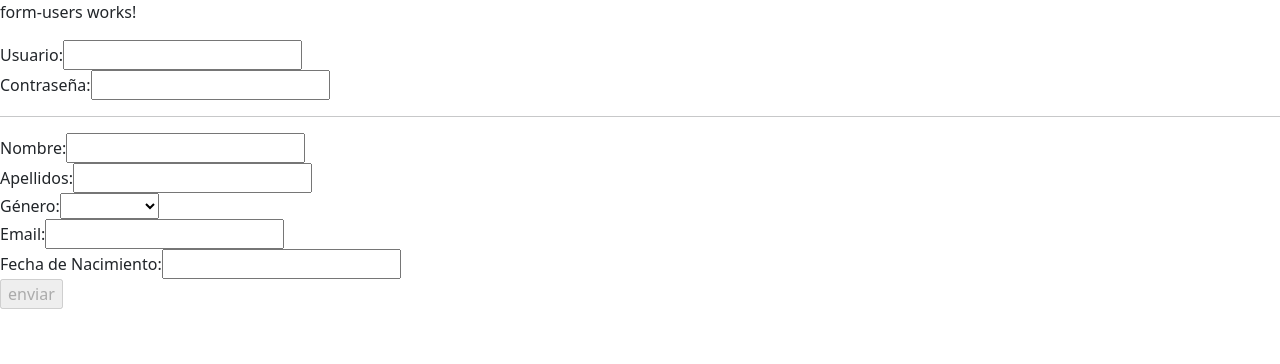
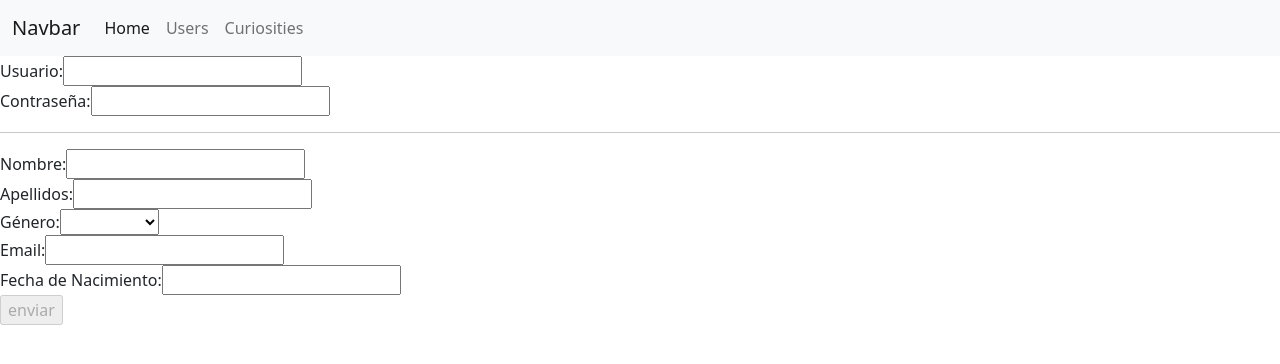
Before and after one commit to iaraszuir/chitchat_frontend, an Angular app: page /register in a window 1280 px wide. Shown: the top 364 px of the page. Built offline with nearby package versions, Linux system fonts and the light colour scheme.

Commit message:
Added a nav bar to /register

```diff
--- a/src/app/components/form-users/form-users.component.html
+++ b/src/app/components/form-users/form-users.component.html
@@ -1,21 +1,40 @@
-<p>form-users works!</p>
+<!DOCTYPE html>
+<html lang="es">
+
+<head>
+    <meta charset="UTF-8">
+    <meta http-equiv="X-UA-Compatible" content="IE=edge">
+    <meta name="viewport" content="width=device-width, initial-scale=1.0">
+    <title>Document</title>
+</head>
+
+<body>
+    <header>
+        <app-nav-bar></app-nav-bar>
+    </header>
+
+    <main>
+
+        <div class="register">
 
             <form [formGroup]="form" (ngSubmit)="onSubmit()">
-
-
                 <div>
                     <label for="">Usuario:</label>
                     <input type="text" formControlName="username">
                 </div>
+
                 <div>
                     <label for="">Contraseña:</label>
                     <input type="text" formControlName="password">
                 </div>
+
                 <hr>
+
                 <div>
                     <label for="">Nombre:</label>
                     <input type="text" formControlName="name">
                 </div>
+
                 <div>
                     <label for="">Apellidos:</label>
                     <input type="text" formControlName="surname">
@@ -33,6 +52,7 @@
                     <label for="">Email:</label>
                     <input type="text" formControlName="email">
                 </div>
+
                 <div>
                     <label for="">Fecha de Nacimiento:</label>
                     <input type="text" formControlName="date_birth">
@@ -42,7 +62,9 @@
                     <input type="submit" value="enviar" [disabled]="!form.valid">
                 </div>
 
+            </form>
+        </div>
+    </main>
+</body>
 
-
-
-</form>
+</html>
```
Lines whose indentation alone changed are shown as unchanged.
